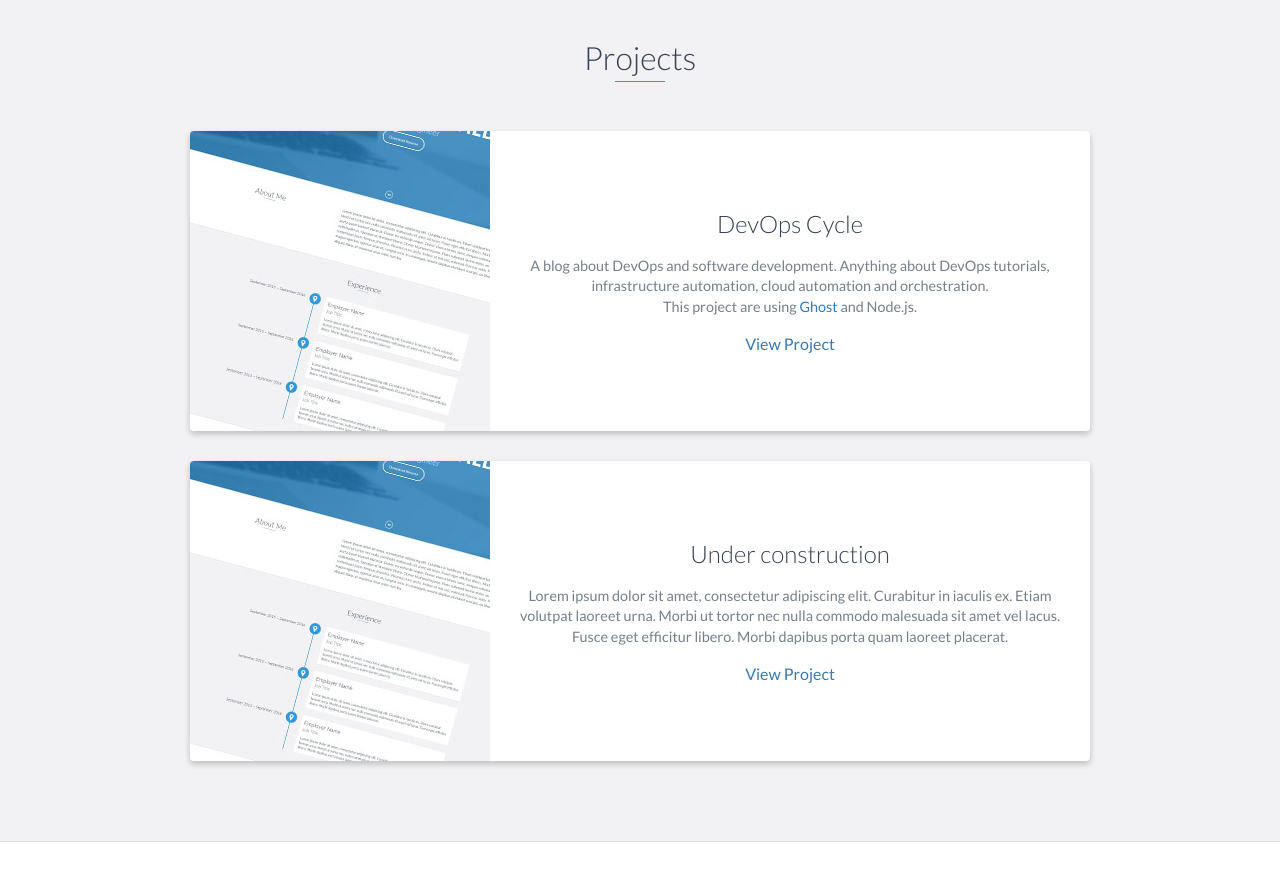
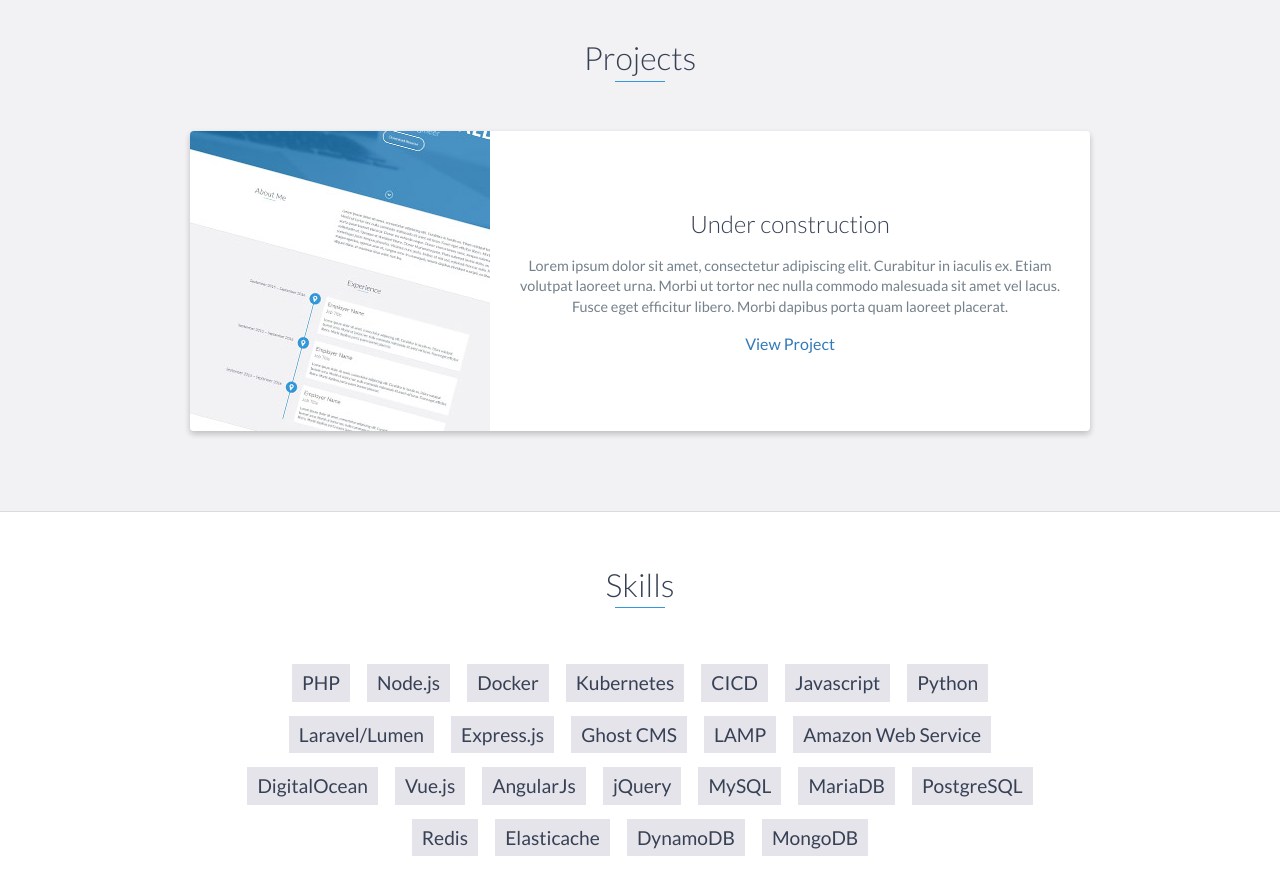
Before and after one commit to rommelporras/rommelporras.github.io, a website: page index.html in a window 1280 px wide. Shown: the part 2600-3489 px from the top of the page. Drawn offline with nearby package versions, Linux system fonts and the light colour scheme.

Commit message:
Remove DevOps Cycle on Project section

```diff
--- a/index.html
+++ b/index.html
@@ -166,22 +166,22 @@
     <h2 class="heading">Projects</h2>
     <div class="container">
         <div class="row">
-            <div class="project shadow-large">
-                <div class="project-image">
-                    <img src="images/project.jpg" alt="DevOps Cycle"/>
-                </div>
-                <!-- End .project-image -->
-                <div class="project-info">
-                    <h3>DevOps Cycle</h3>
-                    <p>
-                        A blog about DevOps and software development. Anything about DevOps tutorials, infrastructure automation, cloud automation and orchestration.
-                        <br>
-                        This project are using <a href="https://ghost.org/">Ghost</a> and Node.js.
-                    </p>
-                    <a href="https://www.devopscycle.com/">View Project</a>
-                </div>
-                <!-- End .project-info -->
-            </div>
+<!--            <div class="project shadow-large">-->
+<!--                <div class="project-image">-->
+<!--                    <img src="images/project.jpg" alt="DevOps Cycle"/>-->
+<!--                </div>-->
+<!--                &lt;!&ndash; End .project-image &ndash;&gt;-->
+<!--                <div class="project-info">-->
+<!--                    <h3>DevOps Cycle</h3>-->
+<!--                    <p>-->
+<!--                        A blog about DevOps and software development. Anything about DevOps tutorials, infrastructure automation, cloud automation and orchestration.-->
+<!--                        <br>-->
+<!--                        This project are using <a href="https://ghost.org/">Ghost</a> and Node.js.-->
+<!--                    </p>-->
+<!--                    <a href="https://www.devopscycle.com/">View Project</a>-->
+<!--                </div>-->
+<!--                &lt;!&ndash; End .project-info &ndash;&gt;-->
+<!--            </div>-->
             <!-- End .project -->
 
             <div class="project shadow-large">
```
